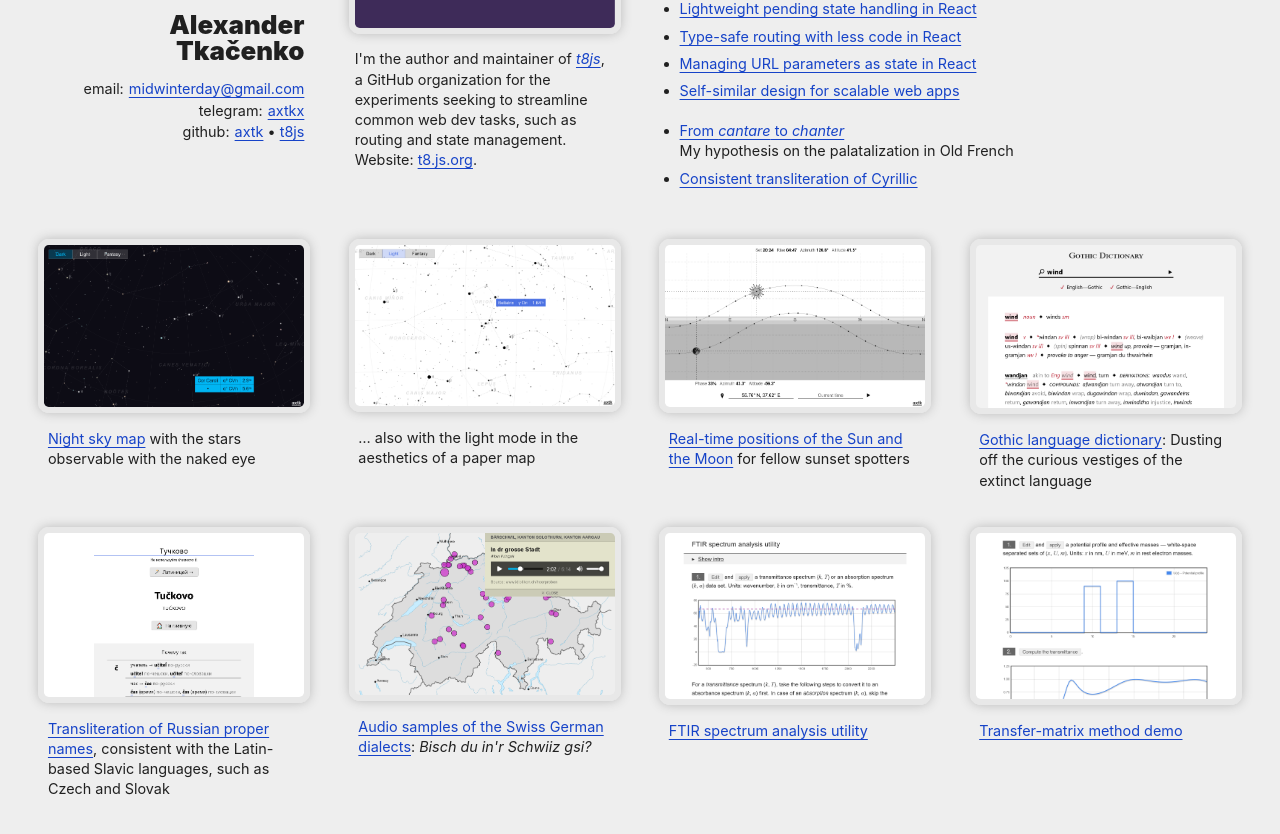
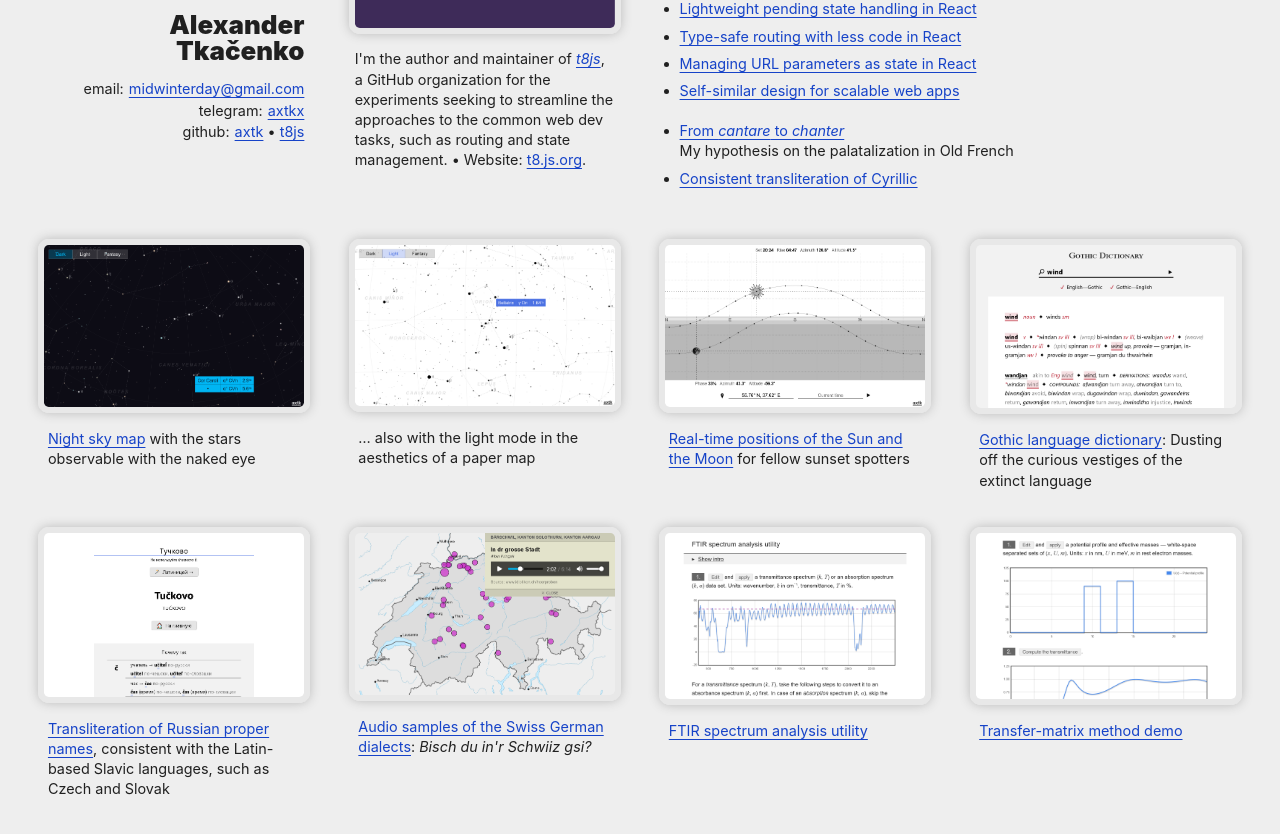
Before and after one commit to axtk/axtk.github.io, a Jekyll site: the page index.html, which Jekyll copies as it is, in a window 1280 px wide, cut to the strip 155-994 px from the top of the page. Shown: the top 834 px of the strip. Built offline with Jekyll 4.4.1, drawn with Linux system fonts in a browser that asks for light colours.

Commit message:
minor index update

```diff
--- a/index.html
+++ b/index.html
@@ -35,7 +35,7 @@
     <figure>
       <picture><a href="https://t8.js.org" target="_blank"><img src="assets/screenshots/t8_20251028_1708.png" alt="T8 screenshot" height="360" loading="lazy"></a></picture>
     </figure>
-    <p>I'm the author and maintainer of <a href="https://github.com/t8js" target="_blank"><i>t8js</i></a>, a GitHub organization for the experiments seeking to streamline common web dev tasks, such as routing and state management.<br> Website: <a href="https://t8.js.org" target="_blank">t8.js.org</a>.</p>
+    <p>I'm the author and maintainer of <a href="https://github.com/t8js" target="_blank"><i>t8js</i></a>, a&nbsp;GitHub organization for the experiments seeking to streamline the approaches to the common web dev tasks, such as routing and state management.&nbsp;&bull; Website: <a href="https://t8.js.org" target="_blank">t8.js.org</a>.</p>
   </section>
   <section class="posts double board-item">
     <h2>My posts</h2>
```
